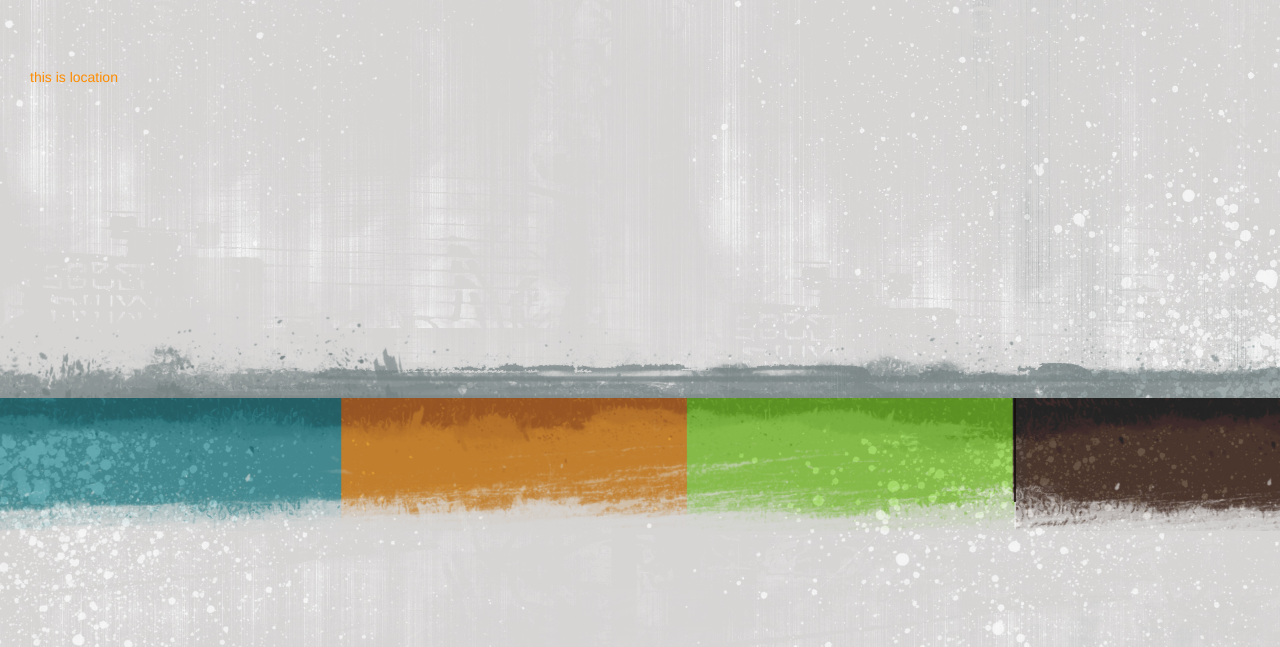
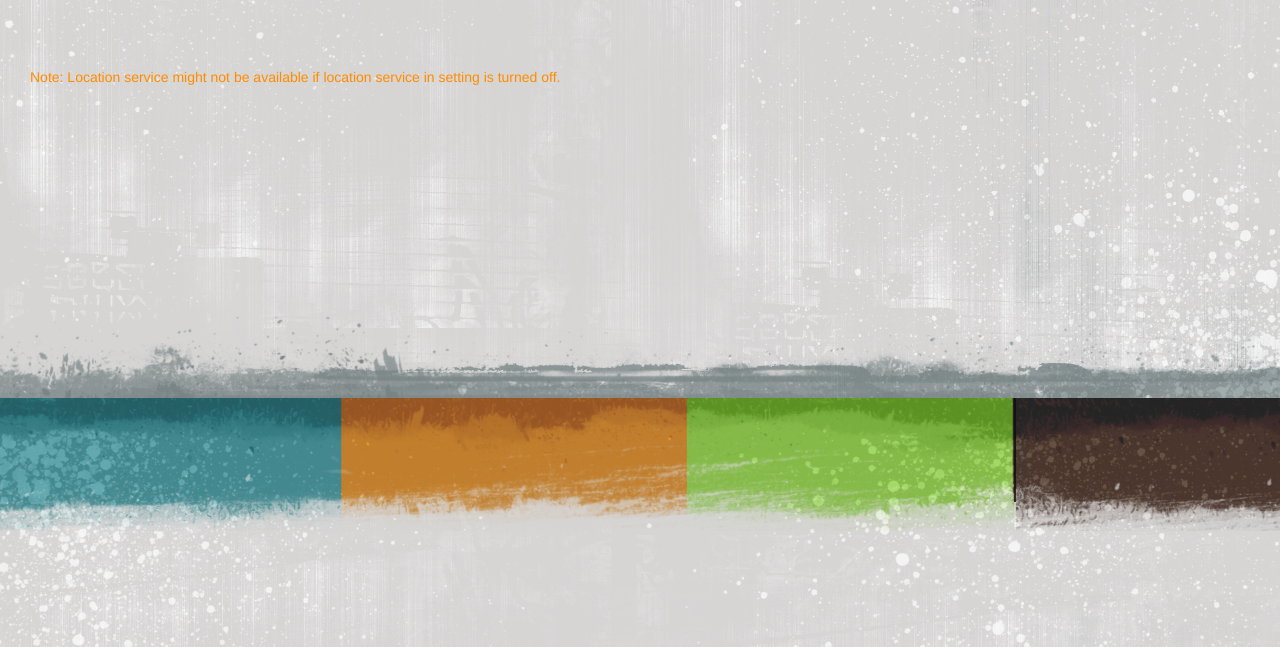
Before and after one commit to wanggyal/cs355-project, a plain HTML site: page location.html in a window 1280 px wide. Shown: the part 153-800 px from the top of the page. Drawn offline with nearby package versions, Linux system fonts and the light colour scheme.

Commit message:
note of location error is updated

```diff
--- a/location.html
+++ b/location.html
@@ -71,7 +71,7 @@
 
   <h1 id="browser-heading">   Location   </h1>
 <p><br></p>
-<p id="result">this is location</p>
+<p id="result">Note: Location service might not be available if location service in setting is turned off.</p>
 
 
 <script>
```
